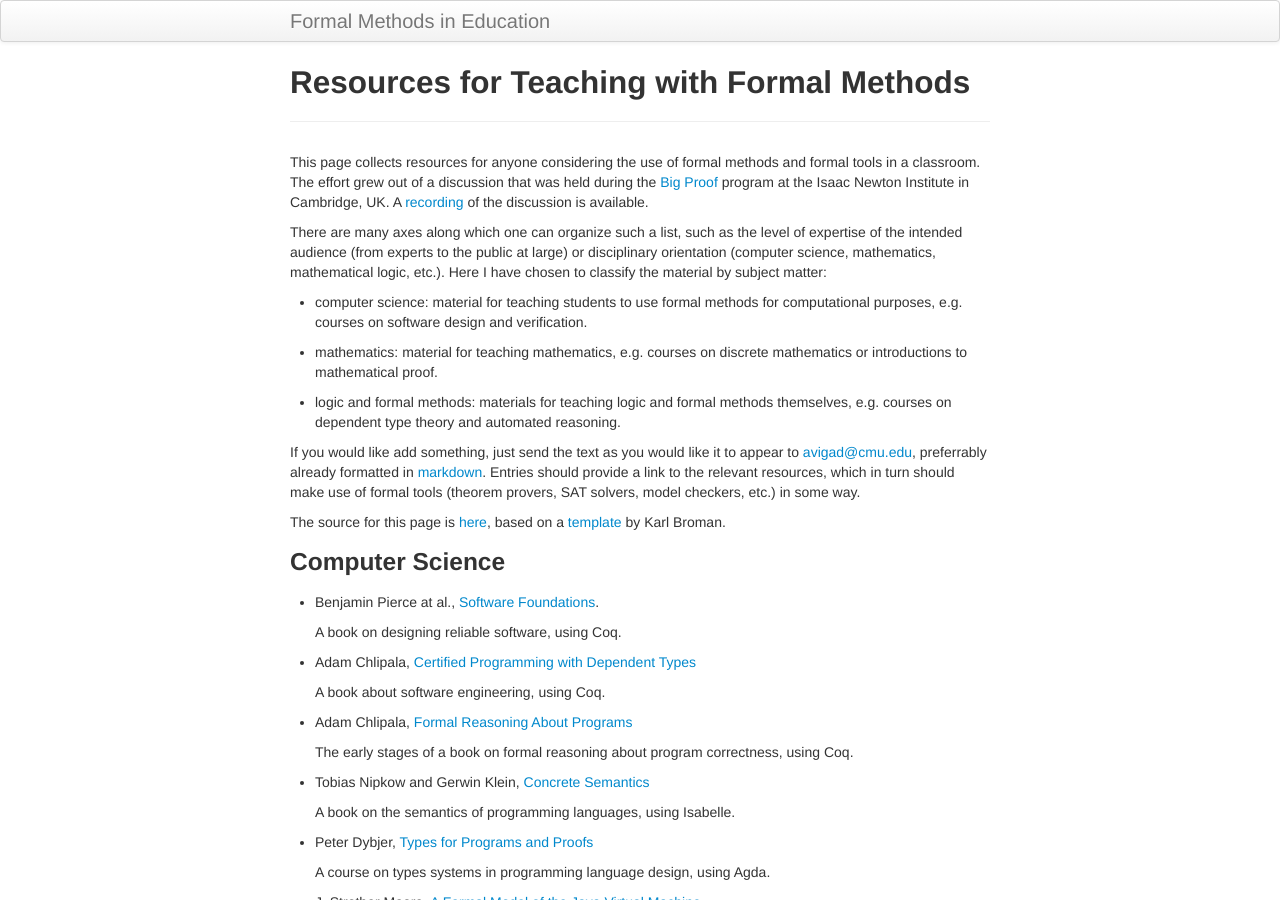
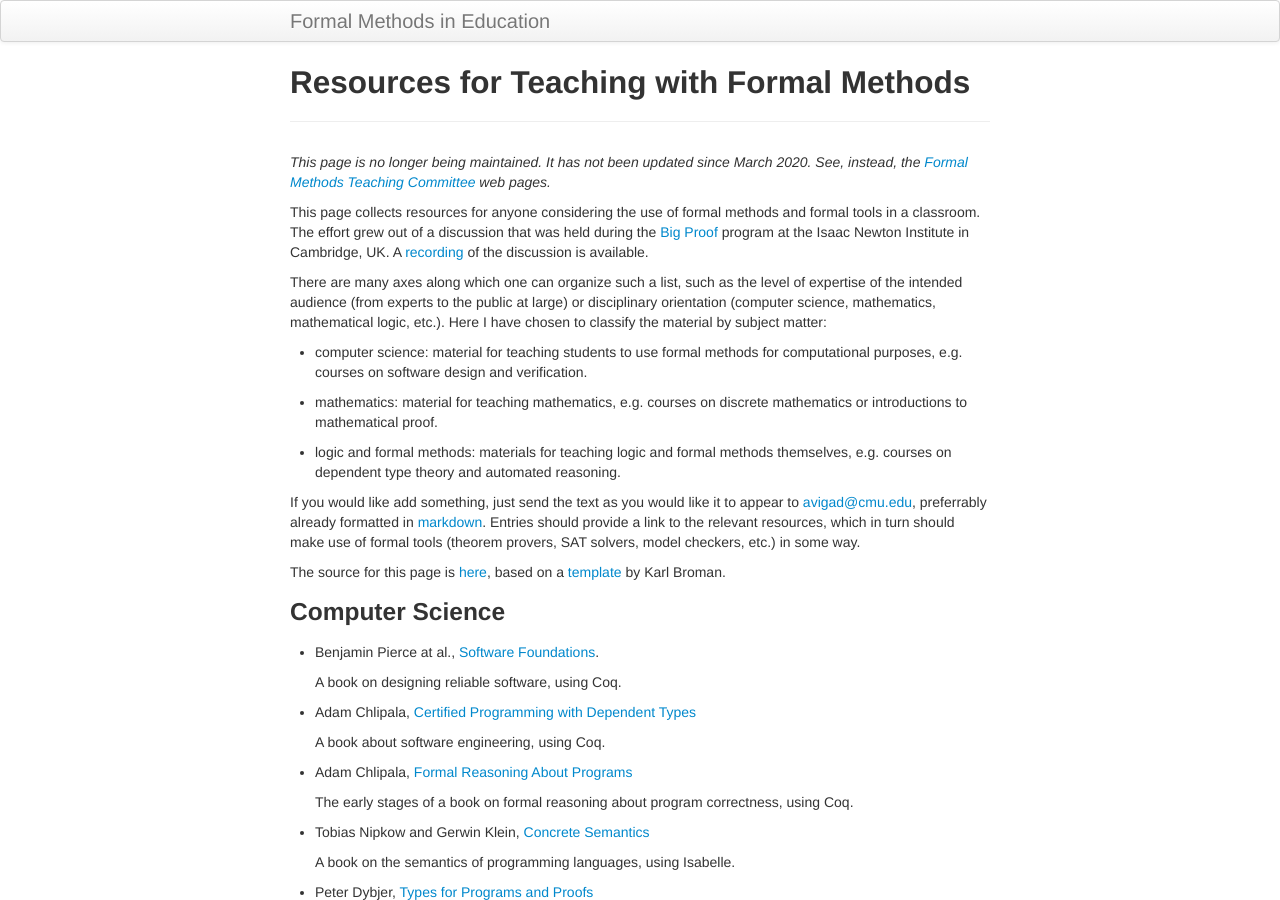
Before and after one commit to avigad/formal_methods_in_education, a Jekyll site: the page built from index.md, in a window 1280 px wide and 900 px high. Built offline with Jekyll 4.4.1, drawn with Linux system fonts in a browser that asks for light colours.

Commit message:
all good things must come to an end

```diff
--- a/index.md
+++ b/index.md
@@ -2,6 +2,8 @@
 title: Resources for Teaching with Formal Methods
 layout: page
 ---
+
+*This page is no longer being maintained. It has not been updated since March 2020. See, instead, the [Formal Methods Teaching Committee](https://fme-teaching.github.io/) web pages.*
 
 This page collects resources for anyone considering the use of formal methods and formal tools in a classroom. The effort grew out of a discussion that was held during the [Big Proof](https://www.newton.ac.uk/event/bpr) program at the Isaac Newton Institute in Cambridge, UK. A [recording](https://www.newton.ac.uk/seminar/20170724153017302) of the discussion is available.
 
```
